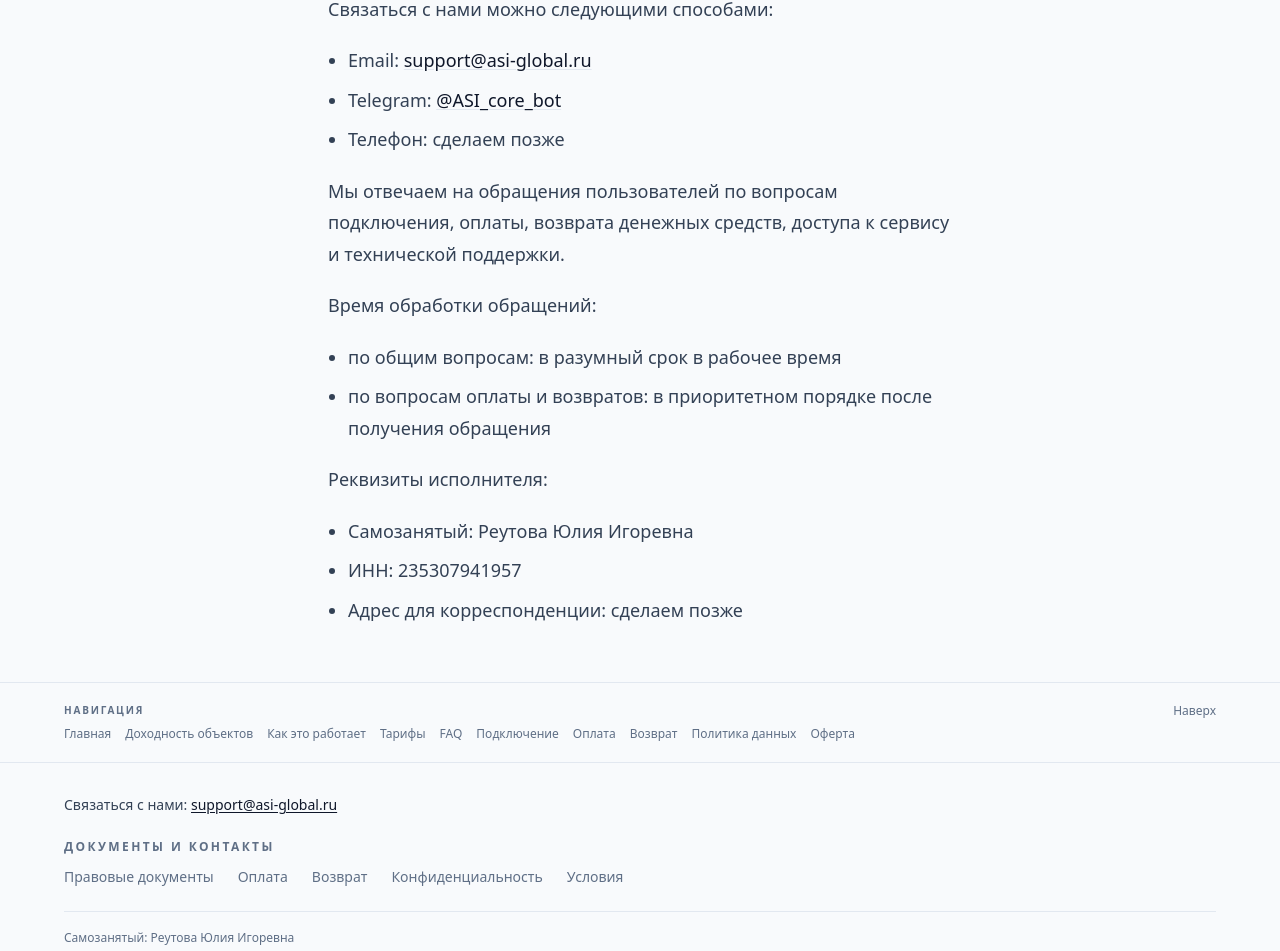
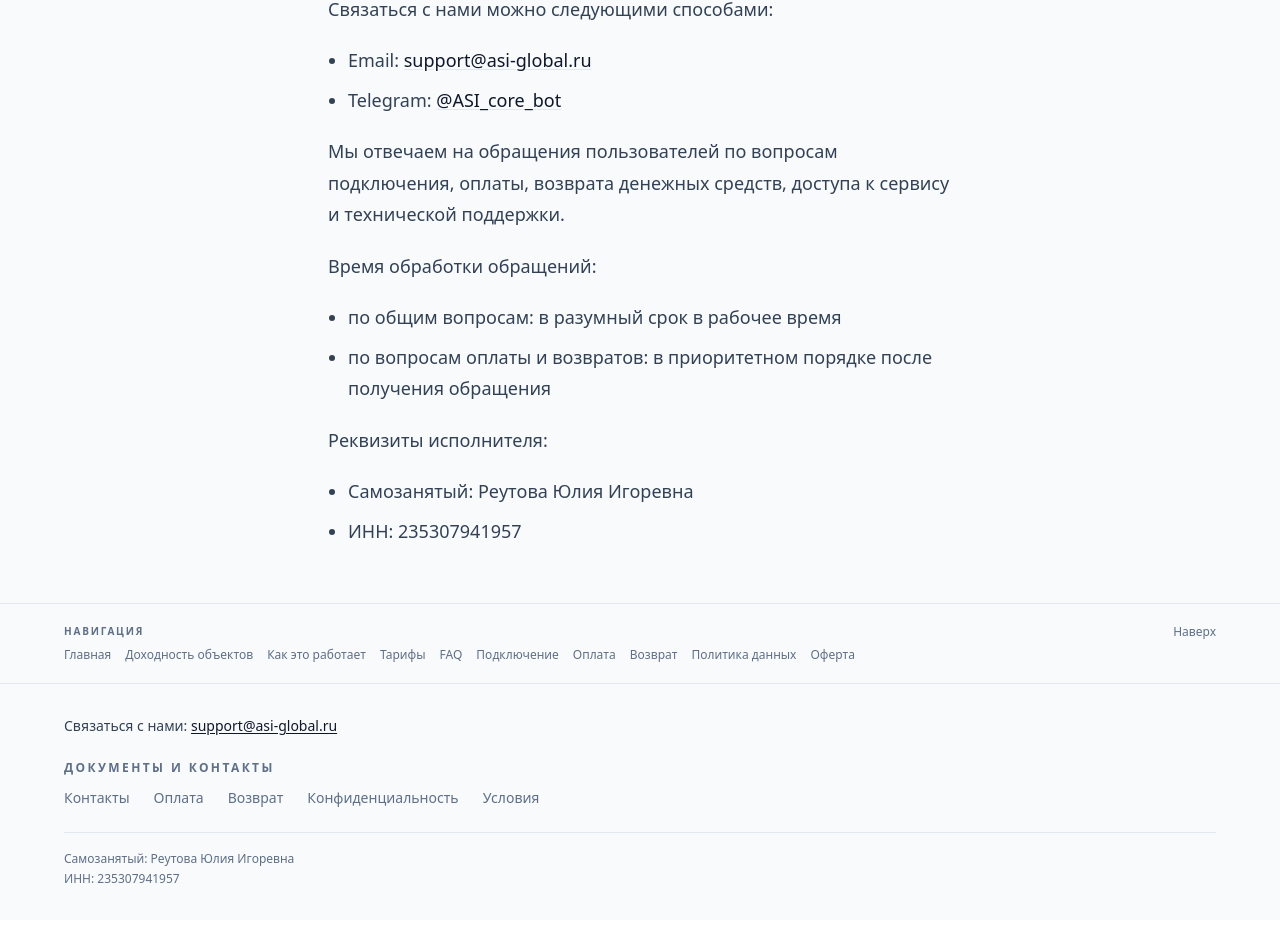
Before and after one commit to ASI-integration/asi-landing, a Next.js app: page /ru/contacts in a window 1280 px wide. Shown: the part 198-1149 px from the top of the page. After the commit the page ends 1118 px from the top, so only its background shows below. Built offline with nearby package versions, Linux system fonts and the light colour scheme.

Commit message:
fix(ru): polish RU site UX and copy

```diff
--- a/src/app/ru/contacts/page.tsx
+++ b/src/app/ru/contacts/page.tsx
@@ -32,7 +32,7 @@ export default function RuContactsPage() {
             @ASI_core_bot
           </a>
         </li>
-        <li>Телефон: {ruCompliance.phone}</li>
+        {ruCompliance.phone ? <li>Телефон: {ruCompliance.phone}</li> : null}
       </ul>
       <p>
         Мы отвечаем на обращения пользователей по вопросам подключения, оплаты, возврата денежных средств, доступа к
@@ -47,7 +47,7 @@ export default function RuContactsPage() {
       <ul className="list-disc pl-5 space-y-2">
         <li>Самозанятый: {ruCompliance.fullName}</li>
         <li>ИНН: {ruCompliance.inn}</li>
-        <li>Адрес для корреспонденции: {ruCompliance.address}</li>
+        {ruCompliance.address ? <li>Адрес для корреспонденции: {ruCompliance.address}</li> : null}
       </ul>
     </RuLegalPageLayout>
   );
--- a/src/app/ru/how-it-works/page.tsx
+++ b/src/app/ru/how-it-works/page.tsx
@@ -86,7 +86,7 @@ export default function RuHowItWorksPage() {
             Как работает ASI (платформа и сценарии)
           </h1>
           <p className="mt-4 text-[var(--t-text-2)] text-base sm:text-lg leading-relaxed">
-            Это страница с более подробным описанием. Здесь будет удобно добавлять демо-видео, расширенные объяснения и сравнения.
+            Подробное описание платформы и сценариев работы. Ниже — что уже автоматизируется и в каких ситуациях это применимо прямо сейчас.
           </p>
           <div className="mt-6 flex flex-wrap gap-3">
             <Link
@@ -244,7 +244,7 @@ export default function RuHowItWorksPage() {
             Следующие шаги
           </h2>
           <p className="mt-3 text-[var(--t-text-2)] text-base sm:text-lg leading-relaxed">
-            Эту страницу можно расширять без перегруза главной: добавить демо-видео, подробное описание модулей и интеграций, а также большие сравнения и кейсы.
+            Хотите увидеть, как это будет работать на ваших объектах? Оставьте заявку — посмотрим вместе и предложим конкретный формат подключения.
           </p>
           <div className="mt-6">
             <Link
--- a/src/app/ru/location-report/page.tsx
+++ b/src/app/ru/location-report/page.tsx
@@ -10,9 +10,9 @@ export default function RuLocationFullReportPage() {
         <div className="max-w-3xl mx-auto px-4 sm:px-6 py-16 sm:py-24">
           <div className="rounded-3xl border border-slate-800/70 bg-slate-900/20 p-8 sm:p-10">
             <p className="text-[11px] uppercase tracking-[0.22em] text-slate-500">Полный отчёт</p>
-            <h1 className="mt-3 text-3xl sm:text-4xl font-bold tracking-tight">Страница обновлена</h1>
+            <h1 className="mt-3 text-3xl sm:text-4xl font-bold tracking-tight">Отчёт открывается по постоянной ссылке</h1>
             <p className="mt-3 text-slate-300 leading-relaxed">
-              Полный отчёт теперь открывается по постоянной ссылке с идентификатором отчёта (permalink) и больше не зависит от данных текущей сессии.
+              Запустите анализ — мы сформируем отчёт и откроем его по уникальной ссылке, которой можно делиться.
             </p>
             <div className="mt-7 flex flex-col sm:flex-row gap-3">
               <Link
--- a/src/app/ru/page.tsx
+++ b/src/app/ru/page.tsx
@@ -213,7 +213,7 @@ export default function HomeRu() {
                 className="p-6 rounded-xl border border-[color:var(--t-accent)] bg-[color-mix(in_srgb,var(--t-accent)_10%,transparent)] hover:bg-[color-mix(in_srgb,var(--t-accent)_14%,transparent)] transition-all flex flex-col min-h-[420px] focus:outline-none focus-visible:ring-2 focus-visible:ring-[color:var(--t-accent)] focus-visible:ring-offset-2 focus-visible:ring-offset-[var(--t-bg)]"
                 aria-label="Выбрать тариф Для оператора"
               >
-                <span className="inline-block self-start px-3 py-1 bg-amber-500/10 text-amber-400 text-xs font-medium rounded-full border border-amber-500/20">
+                <span className="inline-block self-start px-3 py-1 bg-amber-500/10 text-amber-700 text-xs font-medium rounded-full border border-amber-500/20">
                   До 15 объектов
                 </span>
                 <p className="mt-4 text-xl font-semibold text-[var(--t-text)]">
@@ -236,7 +236,7 @@ export default function HomeRu() {
                 className="p-6 rounded-xl border border-[var(--t-border)] bg-[var(--t-surface)] hover:bg-[var(--t-surface-2)] transition-all flex flex-col min-h-[420px] focus:outline-none focus-visible:ring-2 focus-visible:ring-[color:var(--t-accent)] focus-visible:ring-offset-2 focus-visible:ring-offset-[var(--t-bg)]"
                 aria-label="Выбрать тариф Для управляющей компании"
               >
-                <span className="inline-block self-start px-3 py-1 bg-blue-500/10 text-blue-400 text-xs font-medium rounded-full border border-blue-500/20">
+                <span className="inline-block self-start px-3 py-1 bg-blue-500/10 text-blue-700 text-xs font-medium rounded-full border border-blue-500/20">
                   Индивидуально
                 </span>
                 <p className="mt-4 text-xl font-semibold text-[var(--t-text)]">
--- a/src/app/signup/page.tsx
+++ b/src/app/signup/page.tsx
@@ -1,12 +1,5 @@
-'use client';
-
-import { useEffect } from 'react';
-import { useRouter } from 'next/navigation';
+import { redirect } from 'next/navigation';
 
 export default function SignupPage() {
-  const router = useRouter();
-  useEffect(() => {
-    router.replace('/connect');
-  }, [router]);
-  return null;
+  redirect('/connect');
 }
--- a/src/components/LegalFooter.tsx
+++ b/src/components/LegalFooter.tsx
@@ -13,10 +13,13 @@ export function LegalFooter({ ruSite = false }: { ruSite?: boolean }) {
         <div className="flex flex-col md:flex-row justify-between gap-6">
           <div>
             <p className="font-semibold text-slate-300">ASI Integrations</p>
-            <p className="mt-1">Individual service provider</p>
+            <p className="mt-1">{ruSite ? 'Самозанятый исполнитель' : 'Individual service provider'}</p>
           </div>
           <div className="space-y-1">
-            <p>© {new Date().getFullYear()} ASI Integrations. All rights reserved.</p>
+            <p>
+              © {new Date().getFullYear()} ASI Integrations.{' '}
+              {ruSite ? 'Все права защищены.' : 'All rights reserved.'}
+            </p>
             <div className="flex flex-wrap gap-x-4 gap-y-1">
               <Link href={privacyHref} className="hover:text-slate-200 transition-colors">
                 {ruSite ? 'Конфиденциальность' : 'Privacy Policy'}
@@ -25,7 +28,7 @@ export function LegalFooter({ ruSite = false }: { ruSite?: boolean }) {
                 {ruSite ? 'Условия' : 'Terms of Service'}
               </Link>
               <Link href={contactsHref} className="hover:text-slate-200 transition-colors">
-                {ruSite ? 'Правовые документы' : 'Contact'}
+                {ruSite ? 'Контакты' : 'Contact'}
               </Link>
             </div>
           </div>
--- a/src/components/OnboardingPageContent.tsx
+++ b/src/components/OnboardingPageContent.tsx
@@ -147,9 +147,9 @@ export default function OnboardingPageContent() {
 
   const selectedPlanLabel = useMemo(() => {
     const plan = selectedPlanValue;
-    if (plan === 'small') return 'Базовый';
-    if (plan === 'growth') return 'Масштабирование';
-    return 'Крупный портфель';
+    if (plan === 'small') return 'Для собственника';
+    if (plan === 'growth') return 'Для оператора';
+    return 'Для управляющей компании';
   }, [selectedPlanValue]);
 
   const planAfterTrial = useMemo(() => {
--- a/src/components/ru/RuComplianceFooter.tsx
+++ b/src/components/ru/RuComplianceFooter.tsx
@@ -58,7 +58,7 @@ export function RuComplianceFooter({ tone = 'theme' }: { tone?: Tone }) {
           <h2 className={heading}>Документы и контакты</h2>
           <nav className="mt-3 flex flex-col sm:flex-row sm:flex-wrap gap-x-6 gap-y-2" aria-label="Правовая информация">
             <Link href={ruComplianceRoutes.contacts} className={link}>
-              Правовые документы
+              Контакты
             </Link>
             <Link href={ruComplianceRoutes.payment} className={link}>
               Оплата
--- a/src/config/ruCompliance.ts
+++ b/src/config/ruCompliance.ts
@@ -9,8 +9,8 @@ export const ruCompliance = {
   inn: '235307941957',
   email: productSupportEmail,
   telegram: 'https://t.me/ASI_core_bot',
-  phone: 'сделаем позже',
-  address: 'сделаем позже',
+  phone: null as string | null,
+  address: null as string | null,
 };
 
 export const ruComplianceRoutes = {
```
